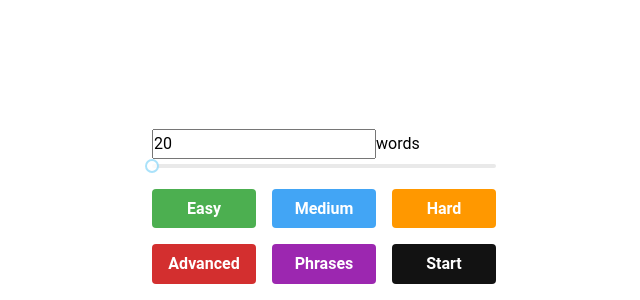
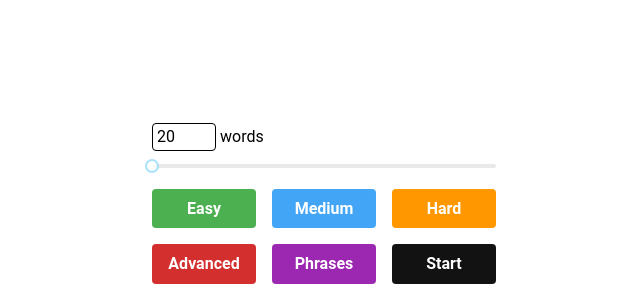
Before and after one commit to simmeringstew/language-flashcards, a React (Vite) app: page / in a window 1280 px wide. Shown: the part 500-800 px from the top of the page, without its empty margins (316-956 px from the left). Built offline with nearby package versions, Linux system fonts and the light colour scheme; a small style sheet from the web is missing.

Commit message:
Added styling to input

```diff
--- a/src/styles/app.css
+++ b/src/styles/app.css
@@ -3,6 +3,26 @@
     flex-direction: column;
     justify-content: center;
     align-items: center;
+}
+
+.word-count {
+    margin-bottom: 0.5rem;
+    display: flex;
+    align-items: center;
+    gap: 0.25rem;
+}
+
+.word-count > input {
+    width: 4rem;
+    border: 1px solid black;
+    padding: 0 0.25rem;
+    border-radius: 4px;
+}
+
+.word-count > input:focus {
+    border: none;
+    outline: none;
+    box-shadow: 0 0 0 1px #abe2fb;
 }
 
 .button-group {
```
